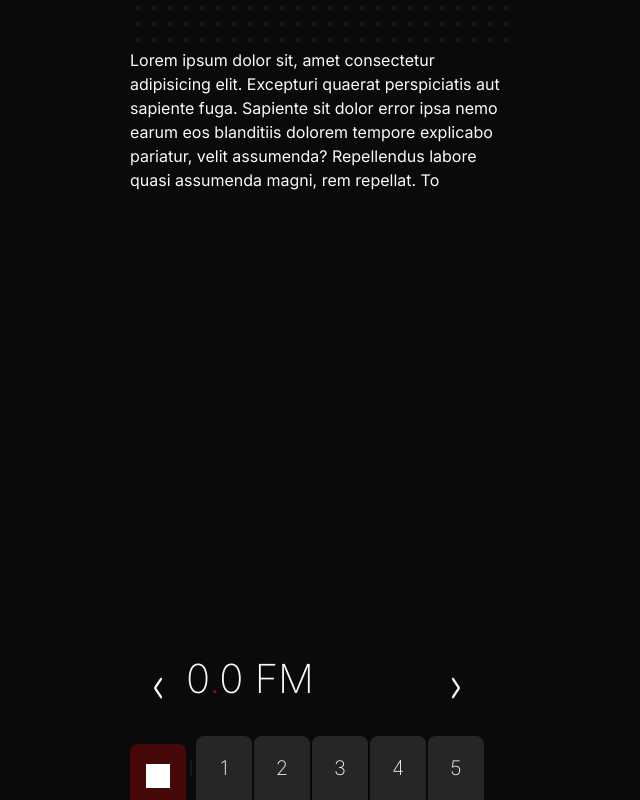
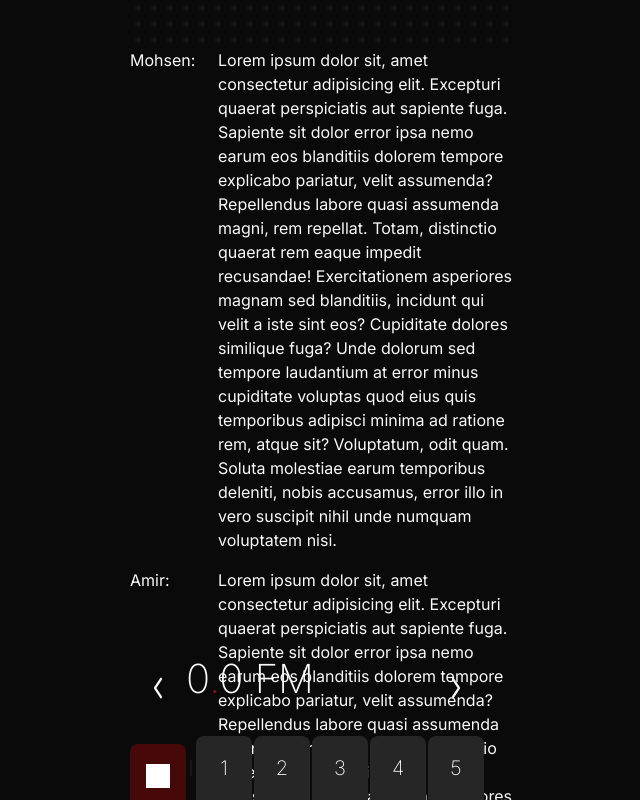
Before and after one commit to Mohsen-Shamsitabar/126FM, a React (Vite) app: page / in a window 1280 px wide. Shown: the whole page, without its empty margins (316-956 px from the left). Built offline with nearby package versions, Linux system fonts and the light colour scheme.

Commit message:
Feature: bubble text (#9)
* implement `BubbleText.tsx`

* demo bubble text

```diff
--- a/src/App.tsx
+++ b/src/App.tsx
@@ -1,9 +1,4 @@
-import {
-  AnimatedText,
-  Container,
-  RadioFooter,
-  RadioSpeaker,
-} from "@/components";
+import { BubbleText, Container, RadioFooter, RadioSpeaker } from "@/components";
 import { ChannelProvider } from "@/contexts/channel";
 import { ChannelType, type Channel } from "@/types";
 import { useState } from "react";
@@ -58,10 +53,28 @@ const App = () => {
 
         {/* ChannelContent */}
 
-        <AnimatedText
-          text="Lorem ipsum dolor sit, amet consectetur adipisicing elit. Excepturi quaerat perspiciatis aut sapiente fuga. Sapiente sit dolor error ipsa nemo earum eos blanditiis dolorem tempore explicabo pariatur, velit assumenda? Repellendus labore quasi assumenda magni, rem repellat. Totam, distinctio quaerat rem eaque impedit recusandae! Exercitationem asperiores magnam sed blanditiis, incidunt qui velit a iste sint eos? Cupiditate dolores similique fuga? Unde dolorum sed tempore laudantium at error minus cupiditate voluptas quod eius quis temporibus adipisci minima ad ratione rem, atque sit? Voluptatum, odit quam. Soluta molestiae earum temporibus deleniti, nobis accusamus, error illo in vero suscipit nihil unde numquam voluptatem nisi."
-          onComplete={() => setCounter(counter + 1)}
-        />
+        <div
+          style={{
+            display: "flex",
+            flexDirection: "column",
+            gap: "1rem",
+          }}
+        >
+          <BubbleText
+            author="Mohsen"
+            text="Lorem ipsum dolor sit, amet consectetur adipisicing elit. Excepturi quaerat perspiciatis aut sapiente fuga. Sapiente sit dolor error ipsa nemo earum eos blanditiis dolorem tempore explicabo pariatur, velit assumenda? Repellendus labore quasi assumenda magni, rem repellat. Totam, distinctio quaerat rem eaque impedit recusandae! Exercitationem asperiores magnam sed blanditiis, incidunt qui velit a iste sint eos? Cupiditate dolores similique fuga? Unde dolorum sed tempore laudantium at error minus cupiditate voluptas quod eius quis temporibus adipisci minima ad ratione rem, atque sit? Voluptatum, odit quam. Soluta molestiae earum temporibus deleniti, nobis accusamus, error illo in vero suscipit nihil unde numquam voluptatem nisi."
+            interval={5}
+            onComplete={() => setCounter(counter + 1)}
+          />
+
+          {counter === 1 && (
+            <BubbleText
+              author="Amir"
+              text="Lorem ipsum dolor sit, amet consectetur adipisicing elit. Excepturi quaerat perspiciatis aut sapiente fuga. Sapiente sit dolor error ipsa nemo earum eos blanditiis dolorem tempore explicabo pariatur, velit assumenda? Repellendus labore quasi assumenda magni, rem repellat. Totam, distinctio quaerat rem eaque impedit recusandae! Exercitationem asperiores magnam sed blanditiis, incidunt qui velit a iste sint eos? Cupiditate dolores similique fuga? Unde dolorum sed tempore laudantium at error minus cupiditate voluptas quod eius quis temporibus adipisci minima ad ratione rem, atque sit? Voluptatum, odit quam. Soluta molestiae earum temporibus deleniti, nobis accusamus, error illo in vero suscipit nihil unde numquam voluptatem nisi."
+              interval={5}
+            />
+          )}
+        </div>
 
         <RadioFooter />
       </Container>
--- a/src/components/AnimatedText.tsx
+++ b/src/components/AnimatedText.tsx
@@ -3,11 +3,13 @@ import classes from "@/styles/animated-text.module.css";
 import clsx from "clsx";
 import { memo, useEffect, useRef, type ComponentProps } from "react";
 
-type Props = ComponentProps<"pre"> & {
+type UniqueProps = {
   text: string;
   interval?: number;
-  onComplete: () => void;
+  onComplete?: () => void;
 };
+
+type Props = ComponentProps<"pre"> & UniqueProps;
 
 const AnimatedText = memo((props: Props) => {
   const {
@@ -38,7 +40,7 @@ const AnimatedText = memo((props: Props) => {
       if (!isMountedRef.current) return;
 
       if (idx >= text.length) {
-        onComplete();
+        if (onComplete) onComplete();
         return;
       }
 
@@ -69,3 +71,4 @@ const AnimatedText = memo((props: Props) => {
 });
 
 export default AnimatedText;
+export { type UniqueProps as AnimatedTextProps };
--- /dev/null
+++ b/src/components/BubbleText.tsx
@@ -0,0 +1,32 @@
+import classes from "@/styles/bubble-text.module.css";
+import clsx from "clsx";
+import type { ComponentProps } from "react";
+import type { AnimatedTextProps } from "./AnimatedText";
+import AnimatedText from "./AnimatedText";
+
+type Props = ComponentProps<"div"> &
+  AnimatedTextProps & {
+    author: string;
+  };
+
+const BubbleText = (props: Props) => {
+  const { author, onComplete, text, interval, className, ...rest } = props;
+
+  return (
+    <div
+      className={clsx(classes.root, className)}
+      {...rest}
+    >
+      <span className={classes.author}>{author}:</span>
+
+      <AnimatedText
+        className={classes.text}
+        onComplete={onComplete}
+        text={text}
+        interval={interval}
+      />
+    </div>
+  );
+};
+
+export default BubbleText;
--- a/src/components/index.ts
+++ b/src/components/index.ts
@@ -1,4 +1,5 @@
 export { default as AnimatedText } from "./AnimatedText";
+export { default as BubbleText } from "./BubbleText";
 export { default as ChannelNavigation } from "./ChannelNavigation";
 export { default as Container } from "./Container";
 export { default as ChannelInfo } from "./CurrentChannel";
--- /dev/null
+++ b/src/styles/bubble-text.module.css
@@ -0,0 +1,15 @@
+.root {
+  display: flex;
+  flex-direction: row;
+  line-height: 1.5rem;
+}
+
+.author {
+  margin-right: 0.5rem;
+  width: 5rem;
+  flex-shrink: 0;
+}
+
+.text {
+  width: 100%;
+}
```
